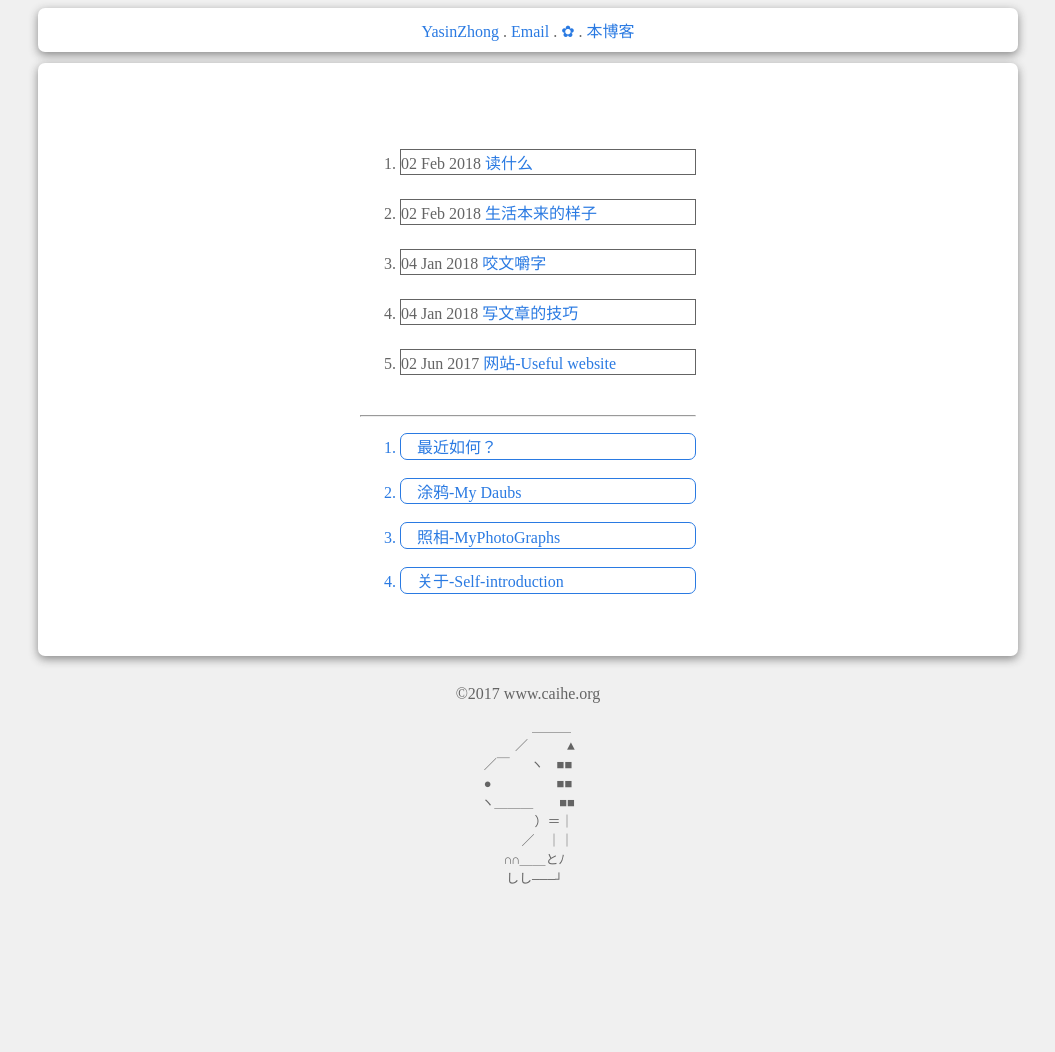
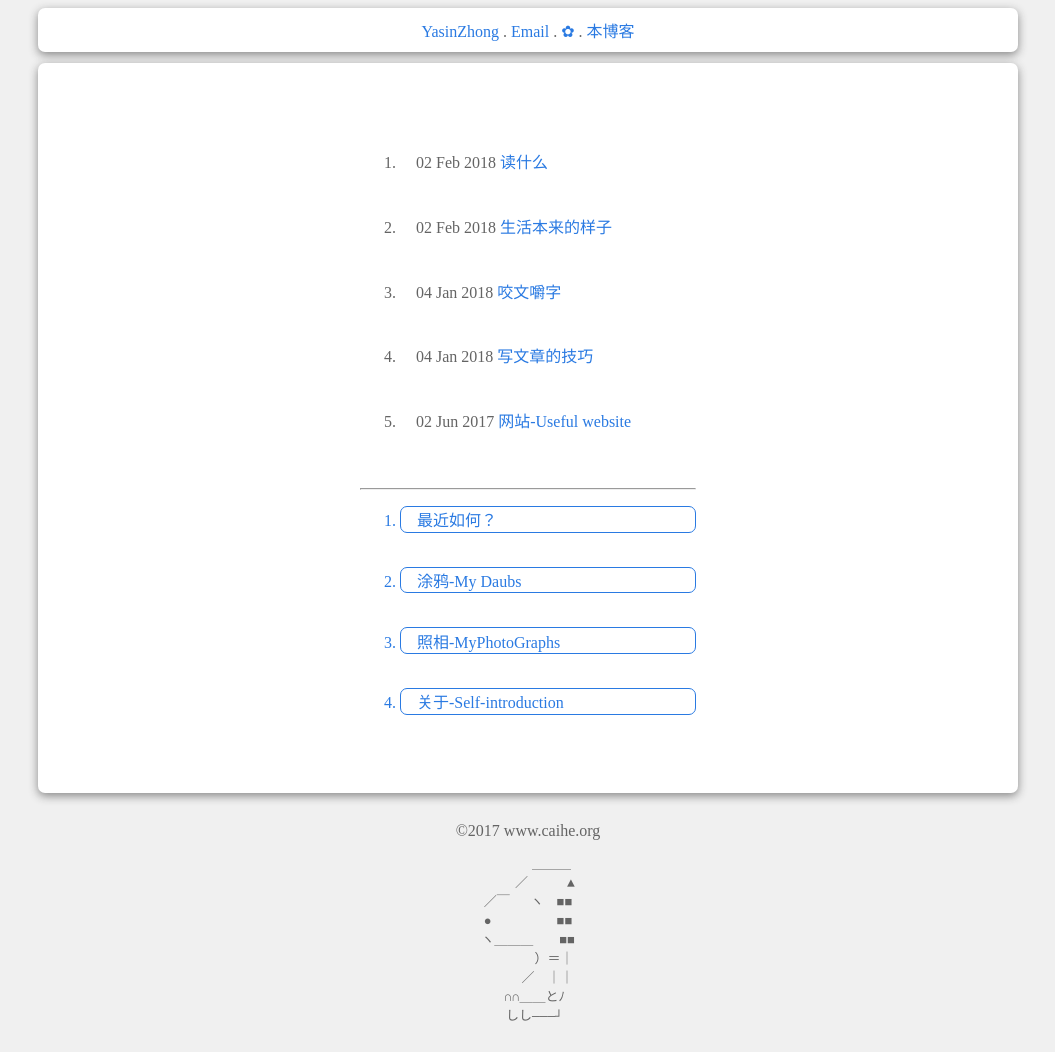
Before and after one commit to YasinZhong/yasinzhong.github.io, a Jekyll site: the page built from index.html, in a window 1280 px wide. Shown: the whole page, without its empty margins (112-1167 px from the left). Built offline with Jekyll 4.4.1, drawn with Linux system fonts in a browser that asks for light colours; comment, search, counter and statistics services are not loaded; before the commit the page ends 915 px from its top, so only the background shows below that.

Commit message:
2018/03/09

```diff
--- a/cssjs/a.css
+++ b/cssjs/a.css
@@ -10,7 +10,7 @@ body
 p
 {
   line-height:1.5em;
-  text-indent:2em;
+  text-indent:2.2em;
 }
 q
 {
@@ -39,7 +39,9 @@ q
 
 li
 {
-	border:1px solid;
+	border:1px solid darkgray;
+	padding:0.3px 0px 0.3px 1em;
+	margin-bottom: 1em;
 }
 
 .LiC1
--- a/index.html
+++ b/index.html
@@ -7,7 +7,7 @@ title: Yasin Zhong|blog
     <br/><br/>
     <ol>
 　	{% for post in site.posts %}
-　　<li>{{ post.date | date_to_string }}
+　　<li style="border:none;">{{ post.date | date_to_string }}
 	<a href="{{ site.baseurl }}{{ post.url }}">{{ post.title }}</a>
 	</li>
 　　{% endfor %}
```
